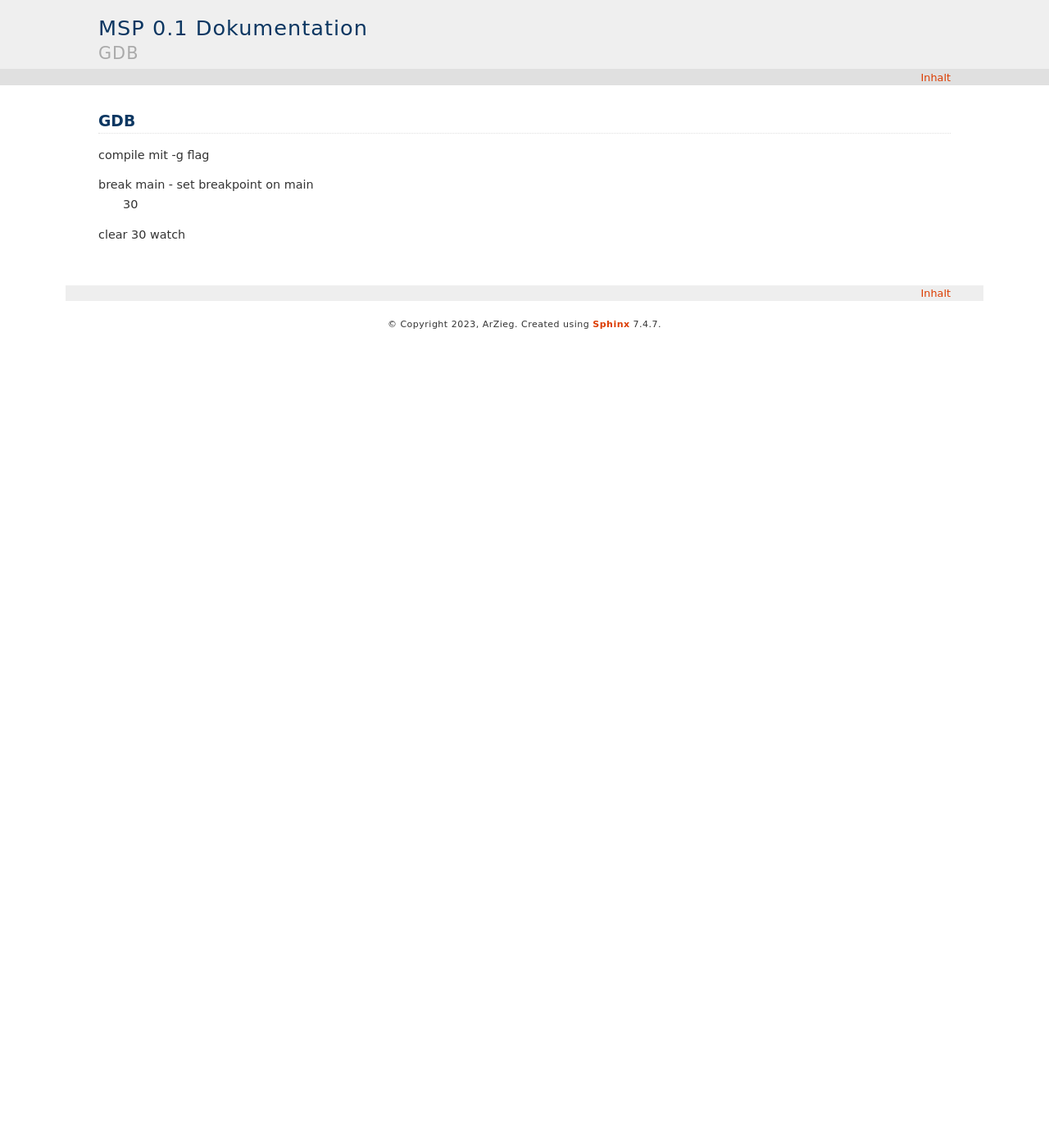
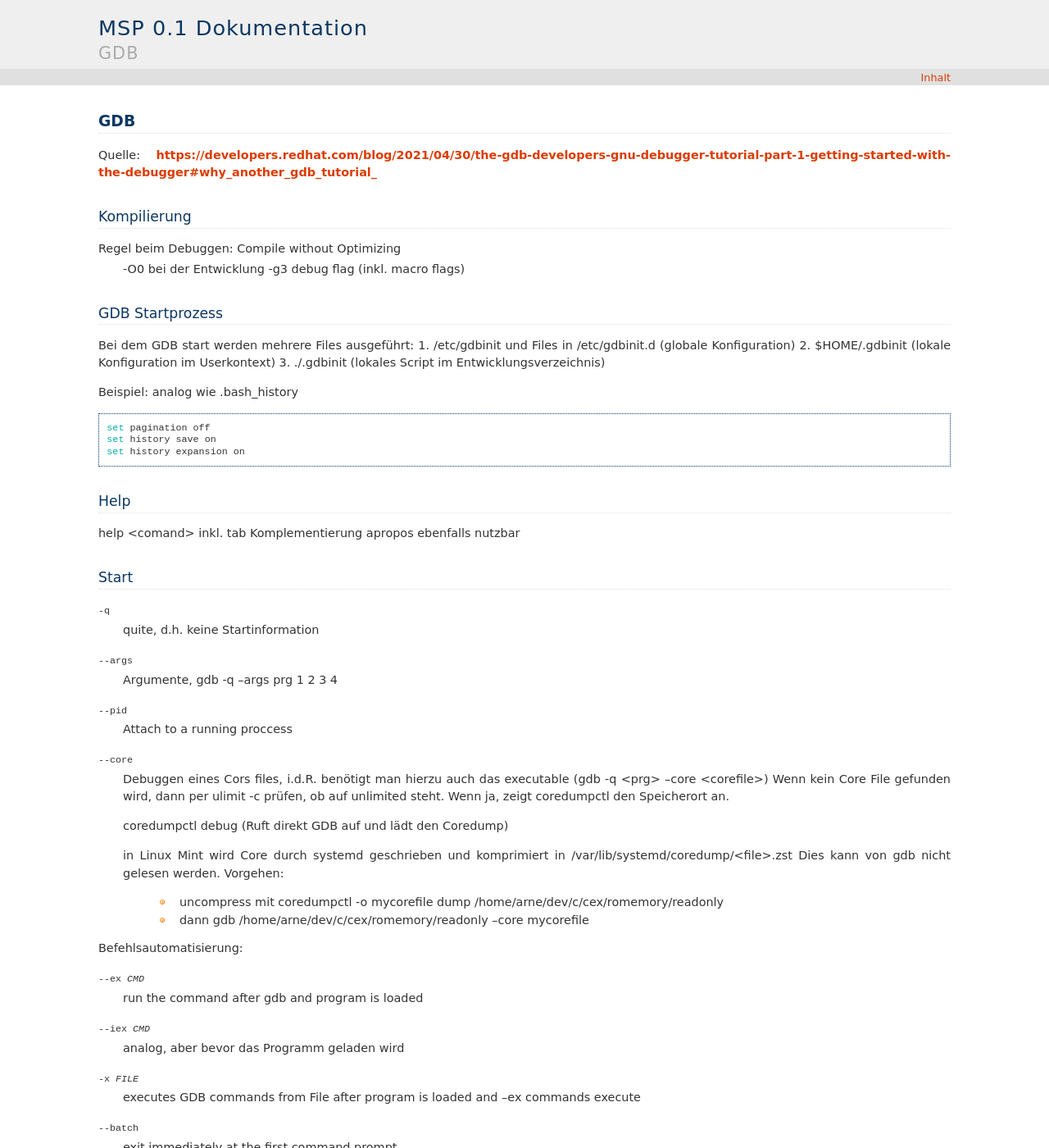
Before and after one commit to arzieg/mspdoc, a Sphinx documentation site: the page built from docsrc/source/c/gdb.rst, in a window 1280 px wide and 1400 px high. Shown: the whole window at 82% size. Built offline with Sphinx 7.4.7, drawn with Linux system fonts in a browser that asks for light colours.

Commit message:
update gdb

```diff
--- a/docsrc/source/c/gdb.rst
+++ b/docsrc/source/c/gdb.rst
@@ -4,9 +4,59 @@
 GDB
 #####
 
-compile mit -g flag
+Quelle: https://developers.redhat.com/blog/2021/04/30/the-gdb-developers-gnu-debugger-tutorial-part-1-getting-started-with-the-debugger#why_another_gdb_tutorial_
 
-break main    - set breakpoint on main
-      30
-clear 30
-watch
+Kompilierung
+=============
+Regel beim Debuggen: Compile without Optimizing
+  -O0 bei der Entwicklung
+  -g3 debug flag (inkl. macro flags)
+
+GDB Startprozess
+=================
+Bei dem GDB start werden mehrere Files ausgeführt:
+1. /etc/gdbinit und Files in /etc/gdbinit.d  (globale Konfiguration)
+2. $HOME/.gdbinit (lokale Konfiguration im Userkontext)
+3. ./.gdbinit  (lokales Script im Entwicklungsverzeichnis)
+
+Beispiel: analog wie .bash_history
+
+.. code-block::
+
+      set pagination off
+      set history save on
+      set history expansion on
+
+
+Help
+=====
+
+help <comand> inkl. tab Komplementierung
+apropos ebenfalls nutzbar
+
+Start
+======
+-q       quite, d.h. keine Startinformation
+--args   Argumente, gdb -q --args prg 1 2 3 4
+--pid    Attach to a running proccess
+--core   Debuggen eines Cors files, i.d.R. benötigt man hierzu auch das executable (gdb -q <prg> --core <corefile>)
+         Wenn kein Core File gefunden wird, dann per ulimit -c prüfen, ob auf unlimited steht. Wenn ja, zeigt
+         coredumpctl den Speicherort an.
+
+         coredumpctl debug (Ruft direkt GDB auf und lädt den Coredump)
+
+         in Linux Mint wird Core durch systemd geschrieben und komprimiert in /var/lib/systemd/coredump/<file>.zst
+         Dies kann von gdb nicht gelesen werden. Vorgehen:
+
+           - uncompress mit coredumpctl -o mycorefile dump /home/arne/dev/c/cex/romemory/readonly
+           - dann gdb /home/arne/dev/c/cex/romemory/readonly --core mycorefile
+
+Befehlsautomatisierung:
+
+--ex CMD   run the command after gdb and program is loaded
+
+--iex CMD  analog, aber bevor das Programm geladen wird
+
+-x FILE    executes GDB commands from File after program is loaded and --ex commands execute
+
+--batch    exit immediately at the first command prompt
```
